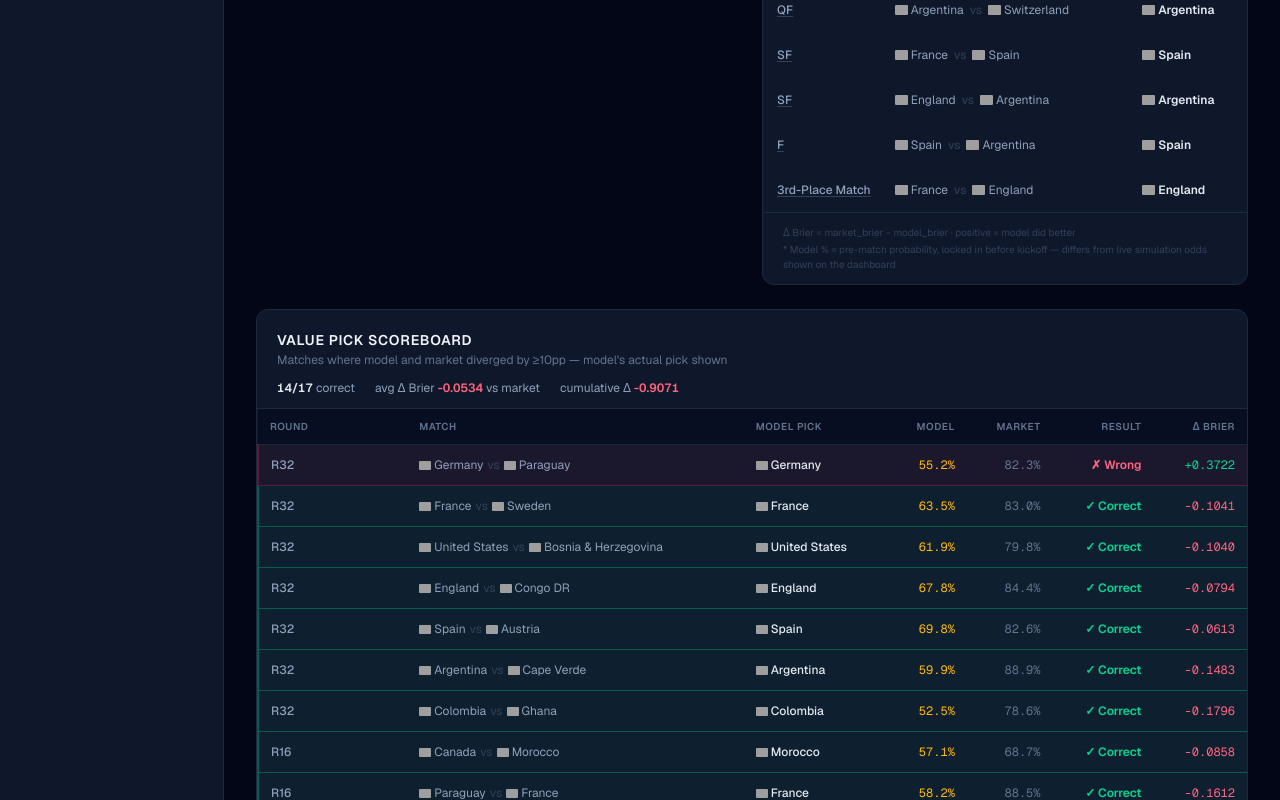
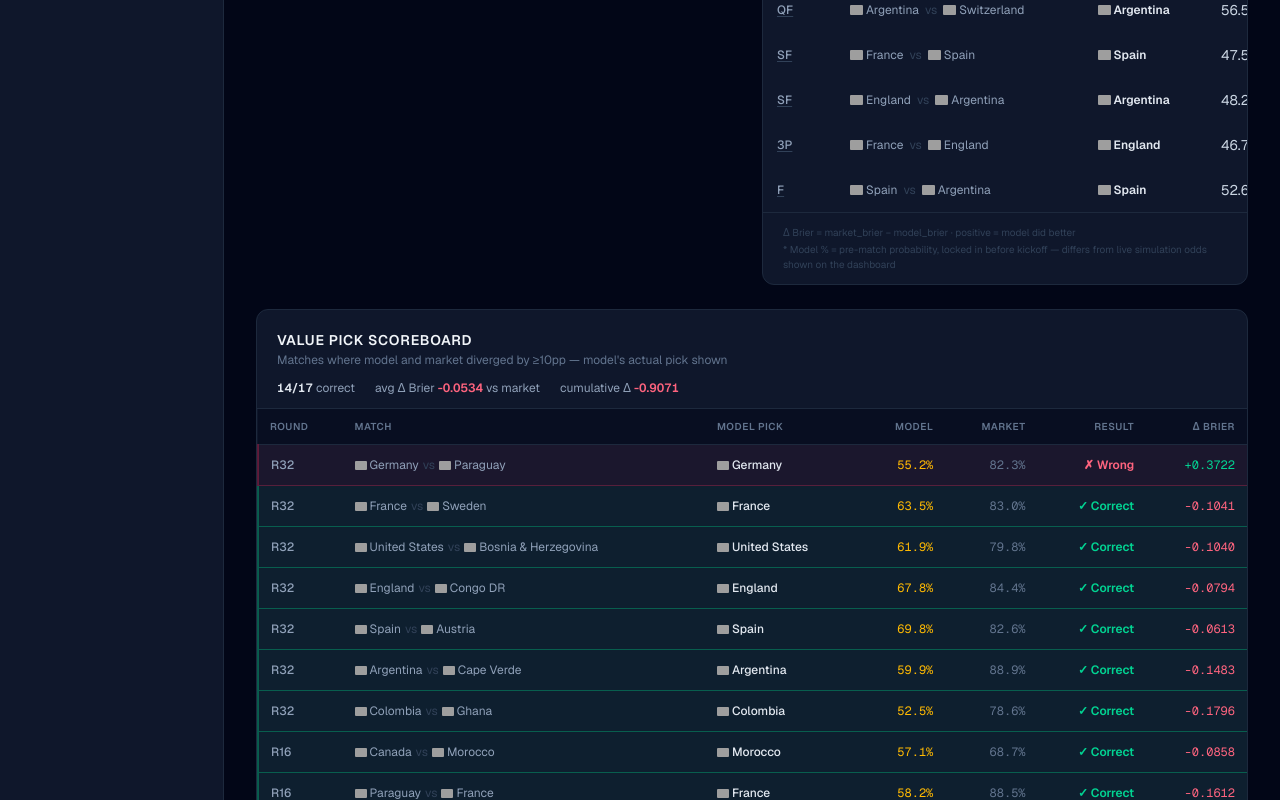
Before and after one commit to shehzanwar/TrueScout-WC26, a Next.js app in the folder frontend/: page /brier in a window 1280 px wide. Shown: the part 2100-2900 px from the top of the page. Built offline with nearby package versions, Linux system fonts and the light colour scheme; grey boxes are pictures that could not be loaded.

Commit message:
fix: normalize 3rd-place match round code to '3P' in brier tables

```diff
--- a/frontend/app/brier/MatchLogTable.tsx
+++ b/frontend/app/brier/MatchLogTable.tsx
@@ -10,7 +10,7 @@ import { FlagIcon } from "@/app/components/FlagIcon"
 // ---------------------------------------------------------------------------
 
 const ROUND_ORDER: Record<string, number> = {
-  R32: 0, R16: 1, QF: 2, SF: 3, F: 4,
+  R32: 0, R16: 1, QF: 2, SF: 3, "3P": 4, F: 5,
 }
 
 function shortRound(r: string): string {
@@ -18,6 +18,7 @@ function shortRound(r: string): string {
   if (r.includes("16")) return "R16"
   if (/quarter/i.test(r)) return "QF"
   if (/semi/i.test(r)) return "SF"
+  if (/3rd/i.test(r)) return "3P"
   if (/final/i.test(r) && !/semi|quarter/i.test(r)) return "F"
   return r
 }
--- a/frontend/app/brier/ValuePickScoreboard.tsx
+++ b/frontend/app/brier/ValuePickScoreboard.tsx
@@ -20,13 +20,14 @@ interface ValuePick {
   round:          string
 }
 
-const ROUND_ORDER: Record<string, number> = { R32: 0, R16: 1, QF: 2, SF: 3, F: 4 }
+const ROUND_ORDER: Record<string, number> = { R32: 0, R16: 1, QF: 2, SF: 3, "3P": 4, F: 5 }
 
 function shortRound(r: string): string {
   if (r.includes("32")) return "R32"
   if (r.includes("16")) return "R16"
   if (/quarter/i.test(r)) return "QF"
   if (/semi/i.test(r)) return "SF"
+  if (/3rd/i.test(r)) return "3P"
   if (/final/i.test(r) && !/semi|quarter/i.test(r)) return "F"
   return r
 }
```
